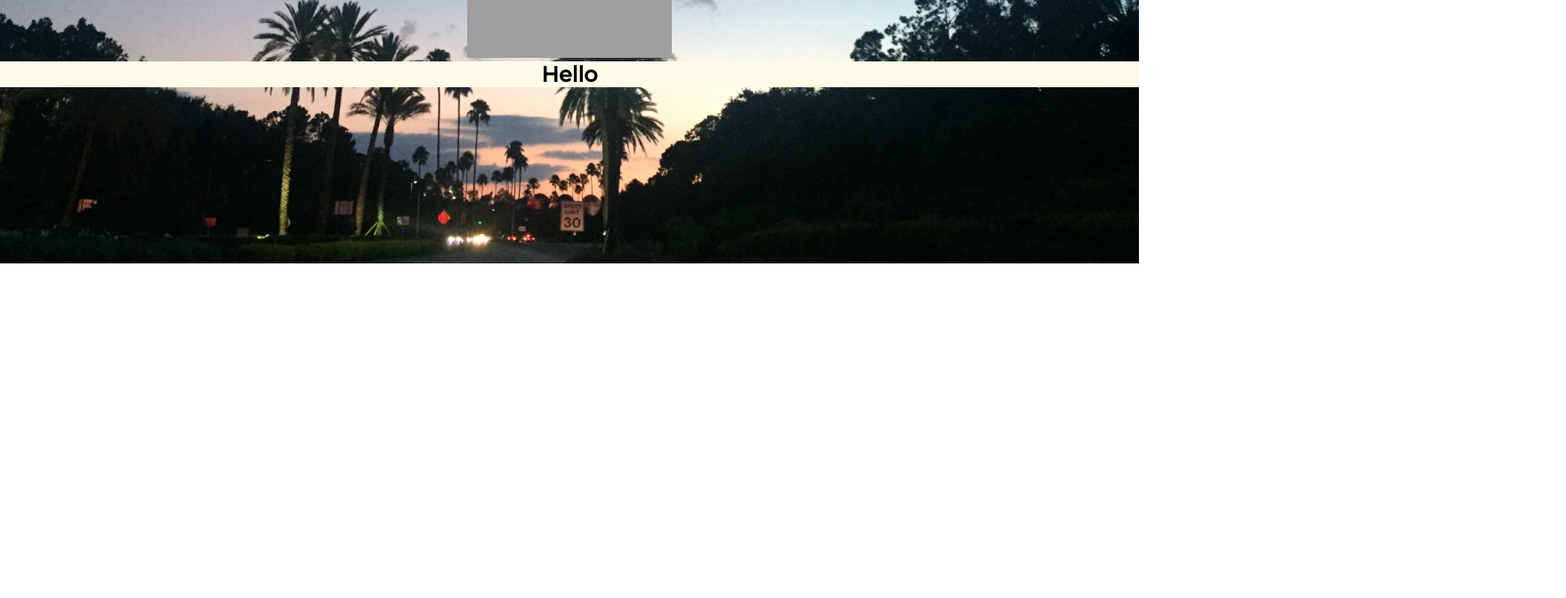
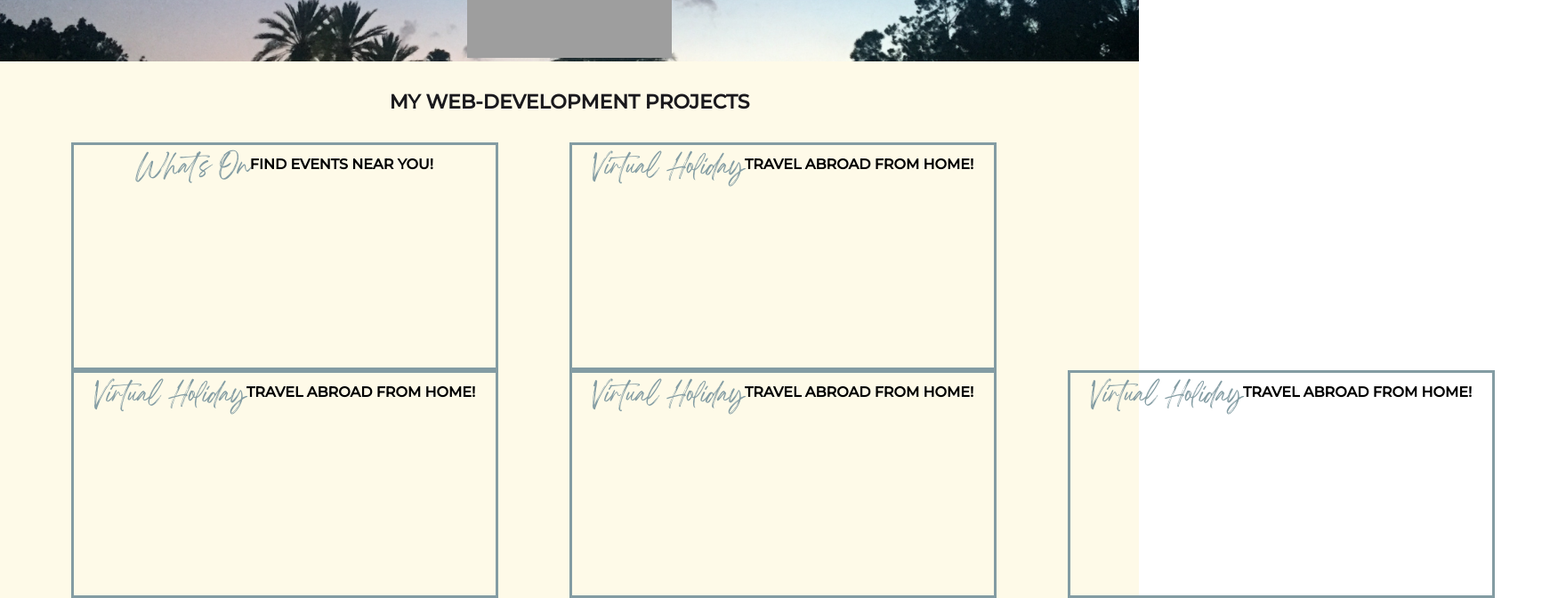
Before and after one commit to sophia4422/my-react-portfolio, a React (Create React App) app: page / in a window 1280 px wide. Shown: the part 424-1096 px from the top of the page at 89% size, 1760 px wide, since content can reach past the window. Before the commit the page ends 800 px from the top, so only its background shows below. Built offline with nearby package versions, Linux system fonts and the light colour scheme; grey boxes are pictures that could not be loaded.

Commit message:
more proj containers

```diff
--- a/src/App.css
+++ b/src/App.css
@@ -76,6 +76,44 @@
   max-height: 90vh;
   justify-content: center;
   background-color: var(--offWhite);
+}
+
+.big-projects {
+  display: flex;
+  flex-direction: row;
+  align-items: center;
+}
+
+.projects-title {
+  padding: 2rem;
+  text-transform: uppercase;
+  color: var(--darkGrey);
+  font-size: 22px;
+}
+
+.project-picture {
+  width: 30rem;
+  height: 16rem;
+  border: solid var(--navyBlue);
+  margin-right: 5rem;
+}
+
+.text-container {
+  display: flex;
+  align-items: row;
+  justify-content: center;
+}
+
+.proj-title {
+  font-family: "breathing";
+  color: var(--navyBlue);
+  font-weight: lighter;
+}
+
+.proj-para {
+  margin-top: 12px;
+  text-transform: uppercase;
+  font-weight: bold;
 }
 
 /* NAV BAR CSS */
--- a/src/components/Navbar.js
+++ b/src/components/Navbar.js
@@ -11,10 +11,10 @@ const Navbar = () => {
     <header>
       <h3>Logo</h3>
       <nav ref={navRef}>
-        <a href="/#">Home</a>
-        <a href="/#">My Projects</a>
-        <a href="/#">About Me</a>
-        <a href="/#">Contact Me</a>
+        <a href="/#">HOME</a>
+        <a href="/#">PROJECTS</a>
+        <a href="/#">ABOUT</a>
+        <a href="/#">CONTACT</a>
         <a href="/#">CV</a>
 
         <button className="nav-btn nav-close-btn" onClick={showNavbar}>
--- a/src/components/Projects.js
+++ b/src/components/Projects.js
@@ -1,7 +1,49 @@
 export const Projects = () => {
   return (
     <section className="projects-container">
-      <h1>Hello</h1>
+      <h1 className="projects-title">My Web-Development Projects</h1>
+
+      <div className="big-projects">
+        <div className="project-picture">
+          <div className="text-container">
+            <h2 className="proj-title">What's On</h2>
+            <p className="proj-para">Find Events Near You!</p>
+          </div>
+        </div>
+        <div className="project-picture">
+          <div className="text-container">
+            <h2 className="proj-title">Virtual Holiday</h2>
+            <p className="proj-para">Travel Abroad From Home!</p>
+          </div>
+        </div>
+      </div>
+
+      <div className="big-projects">
+        <div className="project-picture">
+          <div className="text-container">
+            <h2 className="proj-title">What's On</h2>
+            <p className="proj-para">Find Events Near You!</p>
+          </div>
+        </div>
+        <div className="project-picture">
+          <div className="text-container">
+            <h2 className="proj-title">Virtual Holiday</h2>
+            <p className="proj-para">Travel Abroad From Home!</p>
+          </div>
+        </div>
+        <div className="project-picture">
+          <div className="text-container">
+            <h2 className="proj-title">Virtual Holiday</h2>
+            <p className="proj-para">Travel Abroad From Home!</p>
+          </div>
+        </div>
+        <div className="project-picture">
+          <div className="text-container">
+            <h2 className="proj-title">Virtual Holiday</h2>
+            <p className="proj-para">Travel Abroad From Home!</p>
+          </div>
+        </div>
+      </div>
     </section>
   );
 };
```
